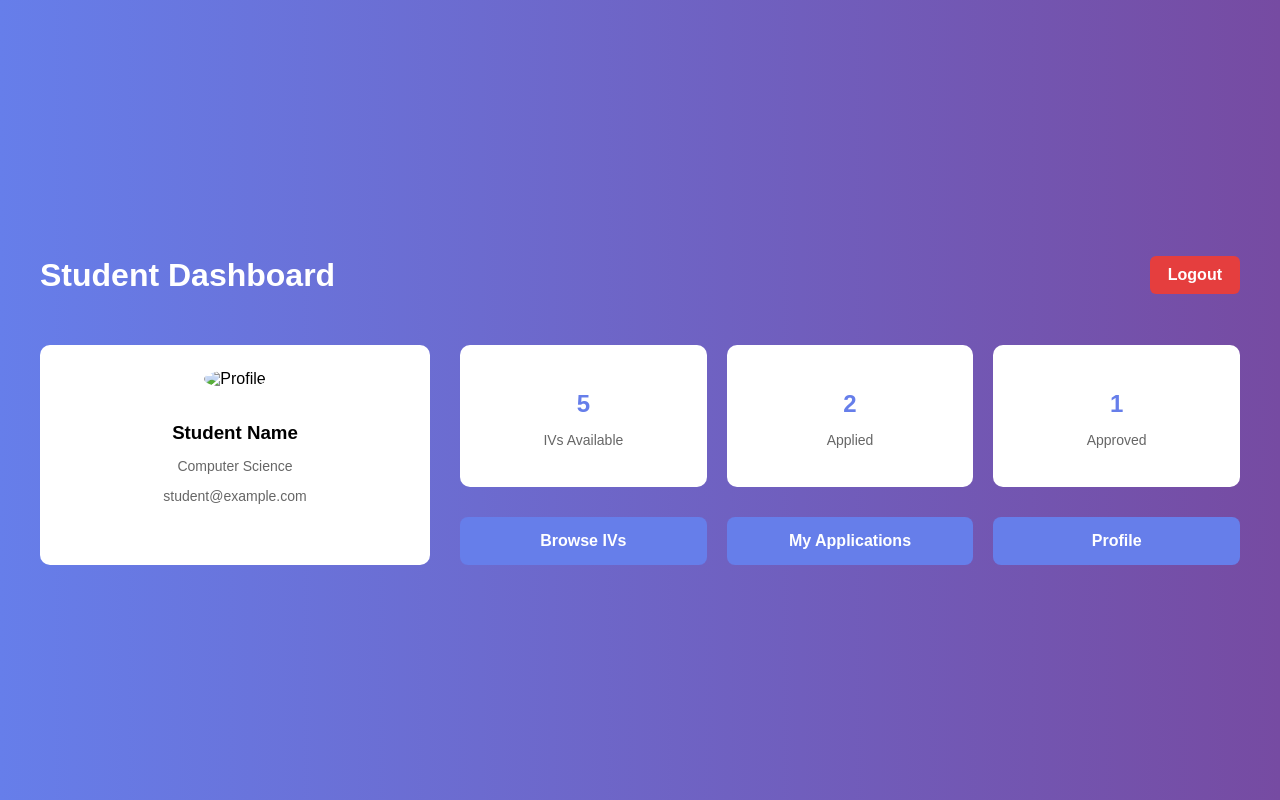
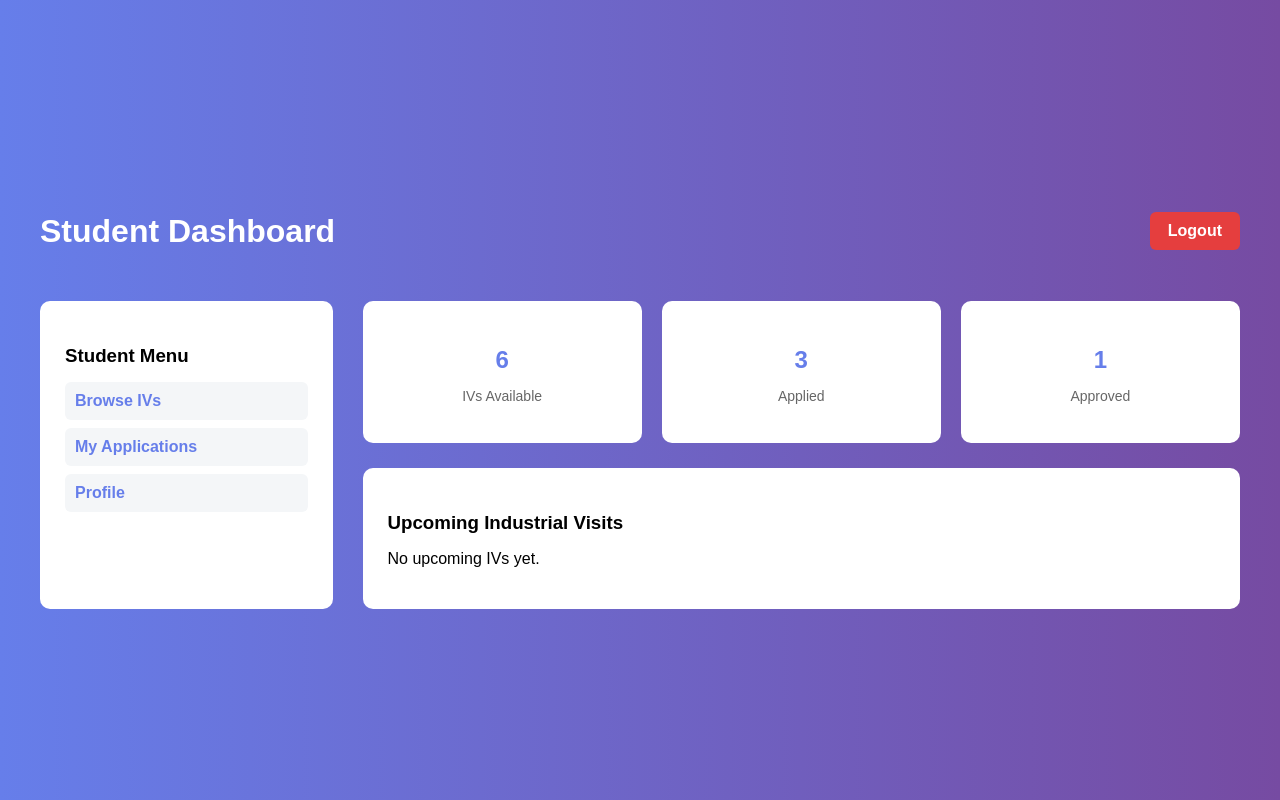
Before and after one commit to VIJAY-PRASATH-R/IV, a Flask app: page /student in a window 1280 px wide. Run offline with Flask 3, Linux system fonts and the light colour scheme; the visitor is signed in with stand-in values (Sample User, id 1); some libraries are stand-ins or nearby versions.

Commit message:
Refactor student dashboard structure and stats
Updated the student dashboard layout and statistics.

```diff
--- a/templates/student_dashboard.html
+++ b/templates/student_dashboard.html
@@ -8,53 +8,43 @@
 
 <div class="dashboard">
 
-    <!-- Header -->
     <div class="dashboard-header">
         <h1>Student Dashboard</h1>
-        <a href="/logout">Logout</a>
+        <a href="/logout" class="logout-btn">Logout</a>
     </div>
 
-    <!-- Main Content -->
-    <div class="dashboard-content">
+    <div class="dashboard-body">
 
-        <!-- Profile -->
-        <div class="profile-card">
-            <img src="https://via.placeholder.com/100" alt="Profile">
-            <h3>Student Name</h3>
-            <p>Computer Science</p>
-            <p>student@example.com</p>
+        <div class="sidebar">
+            <h3>Student Menu</h3>
+            <a href="#">Browse IVs</a>
+            <a href="#">My Applications</a>
+            <a href="#">Profile</a>
         </div>
 
-        <!-- Right Side -->
-        <div>
+        <div class="main-content">
 
-            <!-- Stats -->
             <div class="stats">
                 <div class="stat-box">
-                    <h2>5</h2>
+                    <h2>6</h2>
                     <p>IVs Available</p>
                 </div>
-
                 <div class="stat-box">
-                    <h2>2</h2>
+                    <h2>3</h2>
                     <p>Applied</p>
                 </div>
-
                 <div class="stat-box">
                     <h2>1</h2>
                     <p>Approved</p>
                 </div>
             </div>
 
-            <!-- Actions -->
-            <div class="actions">
-                <a href="#">Browse IVs</a>
-                <a href="#">My Applications</a>
-                <a href="#">Profile</a>
+            <div class="section-card">
+                <h3>Upcoming Industrial Visits</h3>
+                <p>No upcoming IVs yet.</p>
             </div>
 
         </div>
-
     </div>
 </div>
 
```
